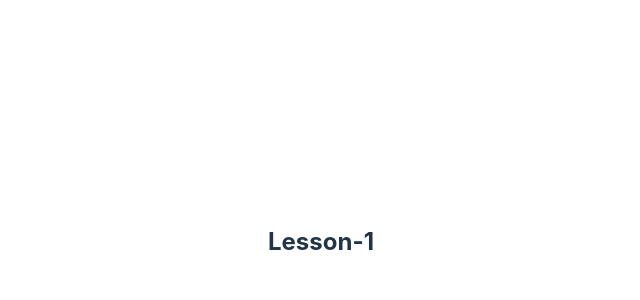
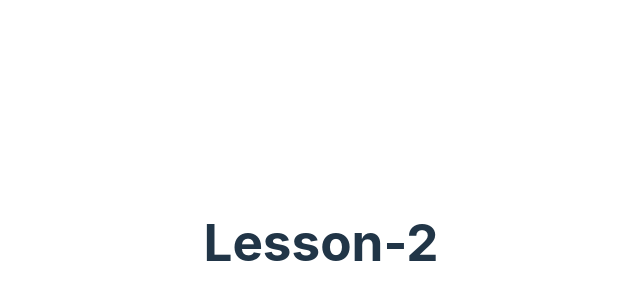
Before and after one commit to S1ardor/nt-25-react, a React (Vite) app: page / in a window 1280 px wide. Shown: the part 158-458 px from the top of the page, without its empty margins (319-959 px from the left). Built offline with nearby package versions, Linux system fonts and the light colour scheme.

Commit message:
Lesson-2

```diff
--- a/src/App.jsx
+++ b/src/App.jsx
@@ -5,7 +5,7 @@ function App() {
 
   return (
     <>
-    <h2>Lesson-1</h2>
+    <h1>Lesson-2</h1>
 
     </>
   )
```
